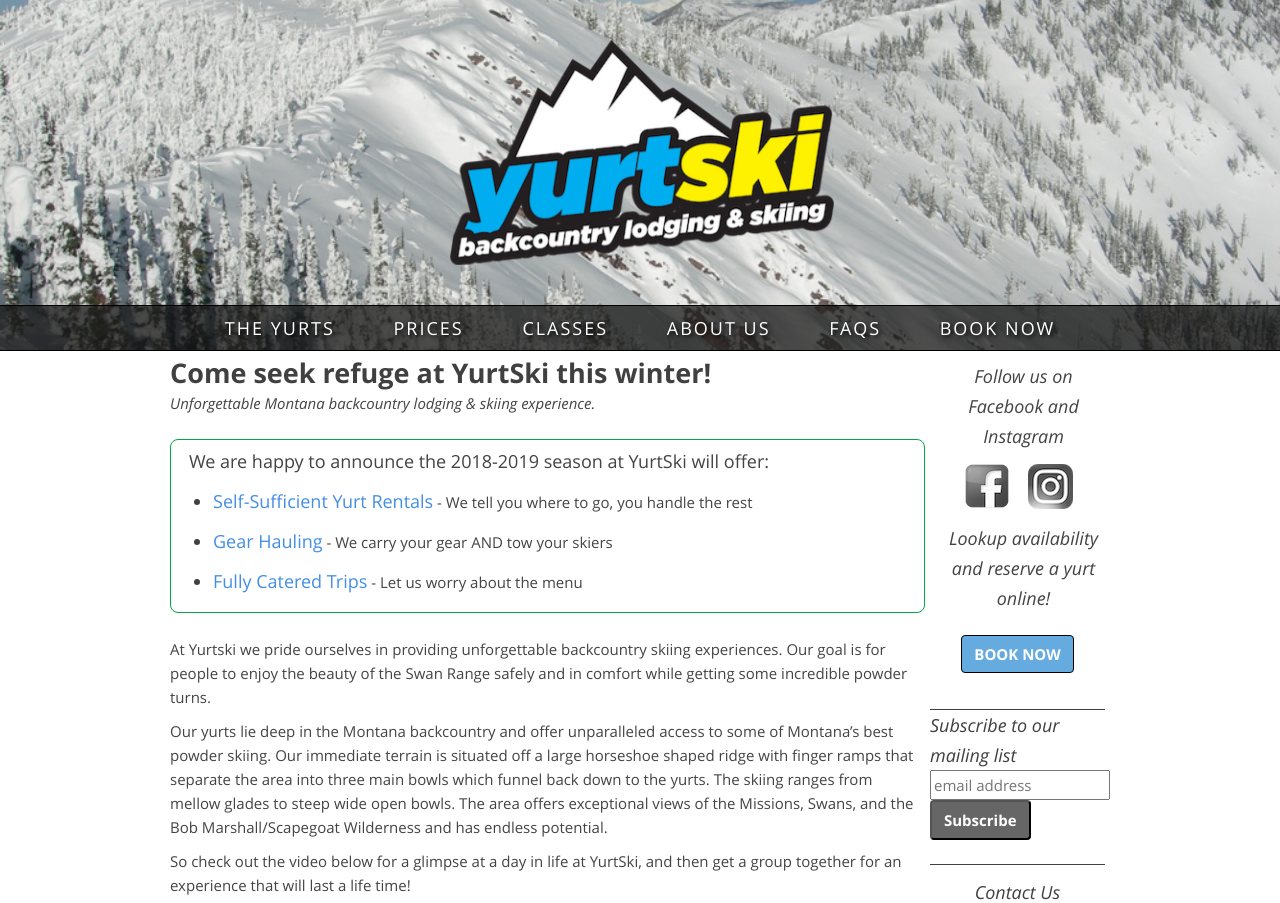
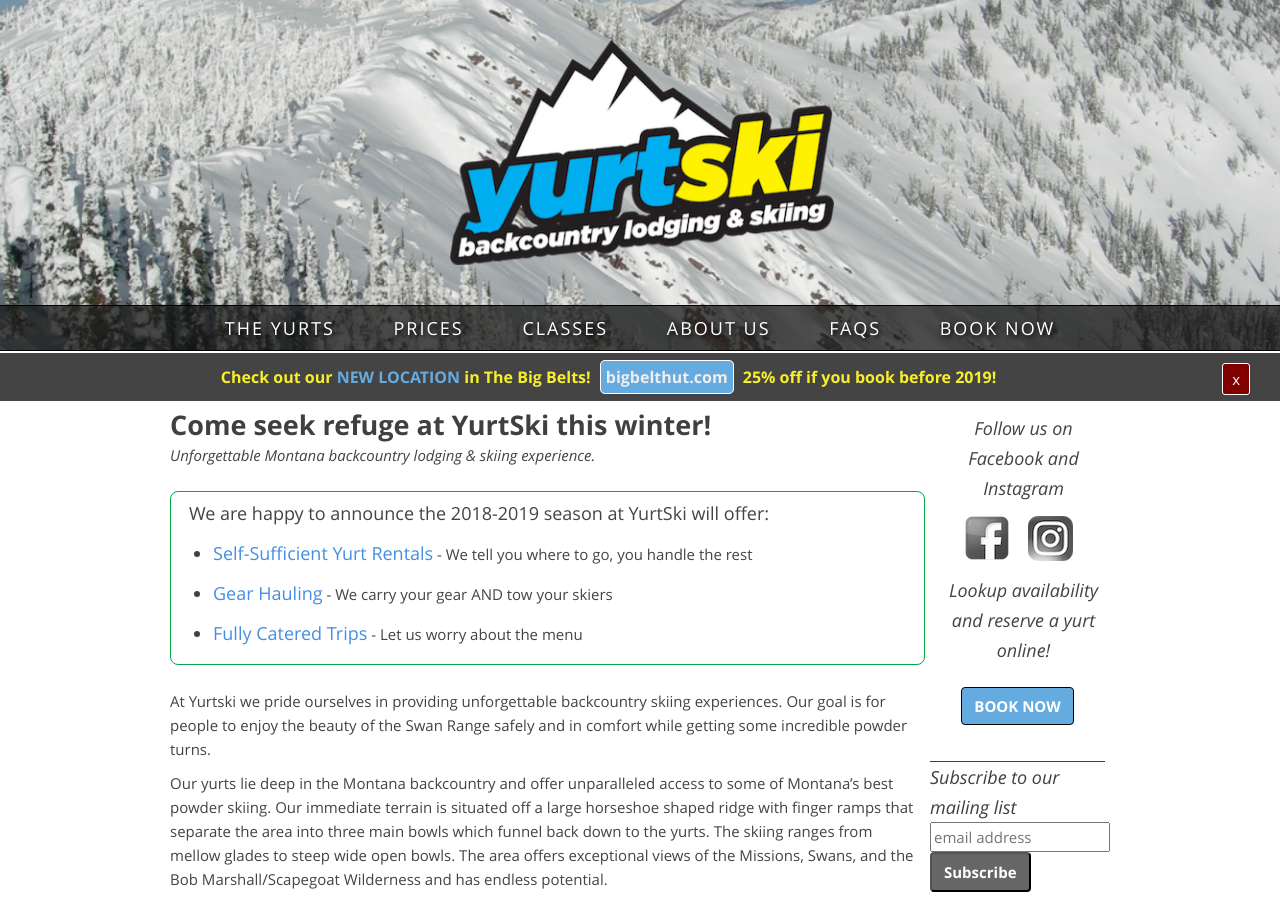
Before and after one commit to jenningsanderson/yurtski.com, a Jekyll site: the page built from index.html, in a window 1280 px wide, cut to the strip 0-903 px from the top of the page. Built offline with Jekyll 4.4.1, drawn with Linux system fonts in a browser that asks for light colours; comment, search, counter and statistics services are not loaded.

Commit message:
adding the banner link

```diff
--- /dev/null
+++ b/_includes/banner.html
@@ -0,0 +1,64 @@
+<style>
+#banner{
+	position:relative;
+	width:100%;
+	/*z-index:10;*/
+	left:0;
+	right:0;
+	background-color:#444;
+	/*padding-left:10px;*/
+	text-align:center;
+	border-bottom:2px solid white;
+	border-top:2px solid white;
+}
+
+#banner h6{
+	padding:12px;
+	margin:0px;
+	padding-left:25px;
+	font-size:1rem;
+	font-weight:600;
+}
+
+.banner-link{
+	background-color:#66ABDF;
+	color: #EEE;
+	border-radius:5px;
+	padding:5px;
+	text-decoration:none;
+	margin: 0px 5px;
+	border: 1px solid white;
+}
+
+.banner-link:hover{
+	color:#FFF;
+}
+
+#close-button{
+	background-color:maroon;
+	color:white;
+	padding: 3px 9px;
+	border-radius:3px;
+	float:right;
+	z-index:10;
+	display:inline-block;
+	margin:10px 30px;
+	border: 1px solid white;
+}
+
+#close-button:hover{
+	background-color:darkred;
+	cursor:pointer;
+}
+
+</style>
+<div id="banner">
+	<p id='close-button'>x</p>
+	<h6 class="yurtski-yellow">Check out our <strong><span class="yurtski-blue">NEW LOCATION</span></strong> in The Big Belts! <a class="banner-link" target="_blank" href="//bigbelthut.com">bigbelthut.com</a> 25% off if you book before 2019! </h6>
+
+</div>
+<script>
+	document.getElementById('close-button').addEventListener('click',function(){
+		document.getElementById('banner').style.display='none';
+	})
+</script>
--- a/_layouts/splash.html
+++ b/_layouts/splash.html
@@ -16,6 +16,7 @@
 
 			{% include navigation.html %}
 		</div>
+		 {% include banner.html %}
 
 		<section class="wrapper">
 
--- a/css/main.css
+++ b/css/main.css
@@ -107,3 +107,11 @@
   /* color: #FBF239; */
   border: 1px solid black;
 }
+
+.yurtski-blue{
+	color:#66ABDF;
+}
+
+.yurtski-yellow{
+	color:#F6EF2A;
+}
```
